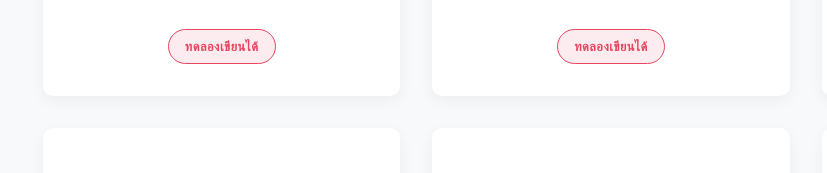
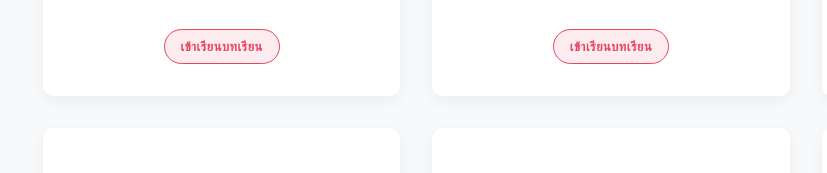
Before and after one commit to mate7778/dev-mate, a plain HTML site: page languages.html in a window 1280 px wide. Shown: the part 893-1066 px from the top of the page, 29-856 px from the left. Drawn offline with Linux system fonts and the light colour scheme.

Commit message:
Add files via upload

```diff
--- a/languages.html
+++ b/languages.html
@@ -36,19 +36,19 @@
 
 			<div class="card-container">
 				<!-- HTML/CSS -->
-				<a href="playground.html" class="card lang-card active-lang">
+				<a href="lesson-html.html" class="card lang-card active-lang">
 					<div class="lang-icon">🌐</div>
 					<h3>HTML & CSS</h3>
 					<p>ภาษาหลักสำหรับการสร้างหน้าเว็บไซต์ (Frontend) เป็นจุดเริ่มต้นของนักพัฒนาเว็บทุกคน</p>
-					<span class="status-badge available">ทดลองเขียนได้</span>
+					<span class="status-badge available">เข้าเรียนบทเรียน</span>
 				</a>
 
 				<!-- Python -->
-				<a href="playground.html" class="card lang-card active-lang">
+				<a href="lesson-Python.html" class="card lang-card active-lang">
 					<div class="lang-icon">🐍</div>
 					<h3>Python</h3>
 					<p>ภาษาที่อ่านง่ายที่สุด นิยมใช้ทำ Data Science, AI, Machine Learning และเขียนโปรแกรมหลังบ้าน</p>
-					<span class="status-badge available">ทดลองเขียนได้</span>
+					<span class="status-badge available">เข้าเรียนบทเรียน</span>
 				</a>
 
 				<!-- JavaScript -->
```
